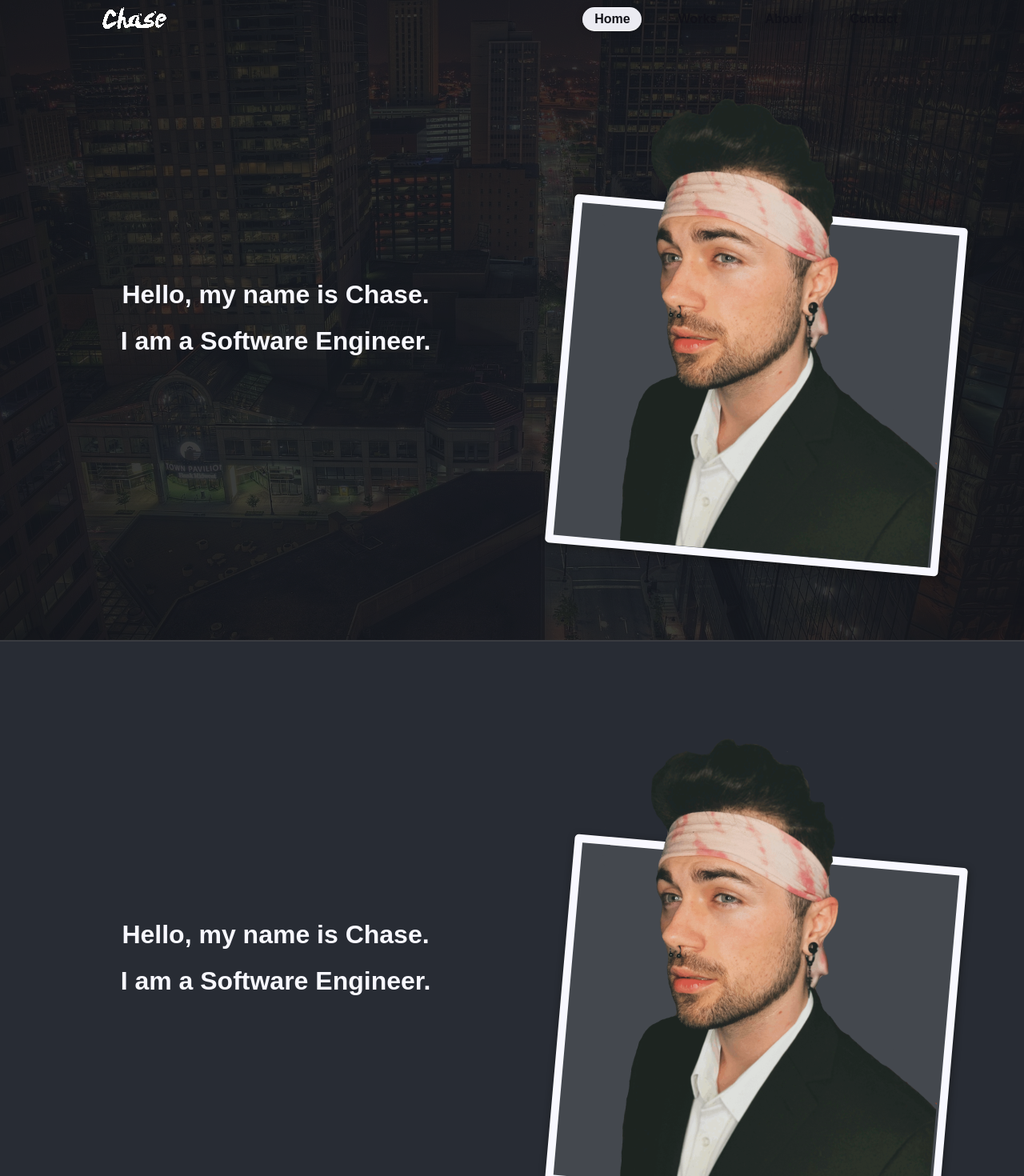
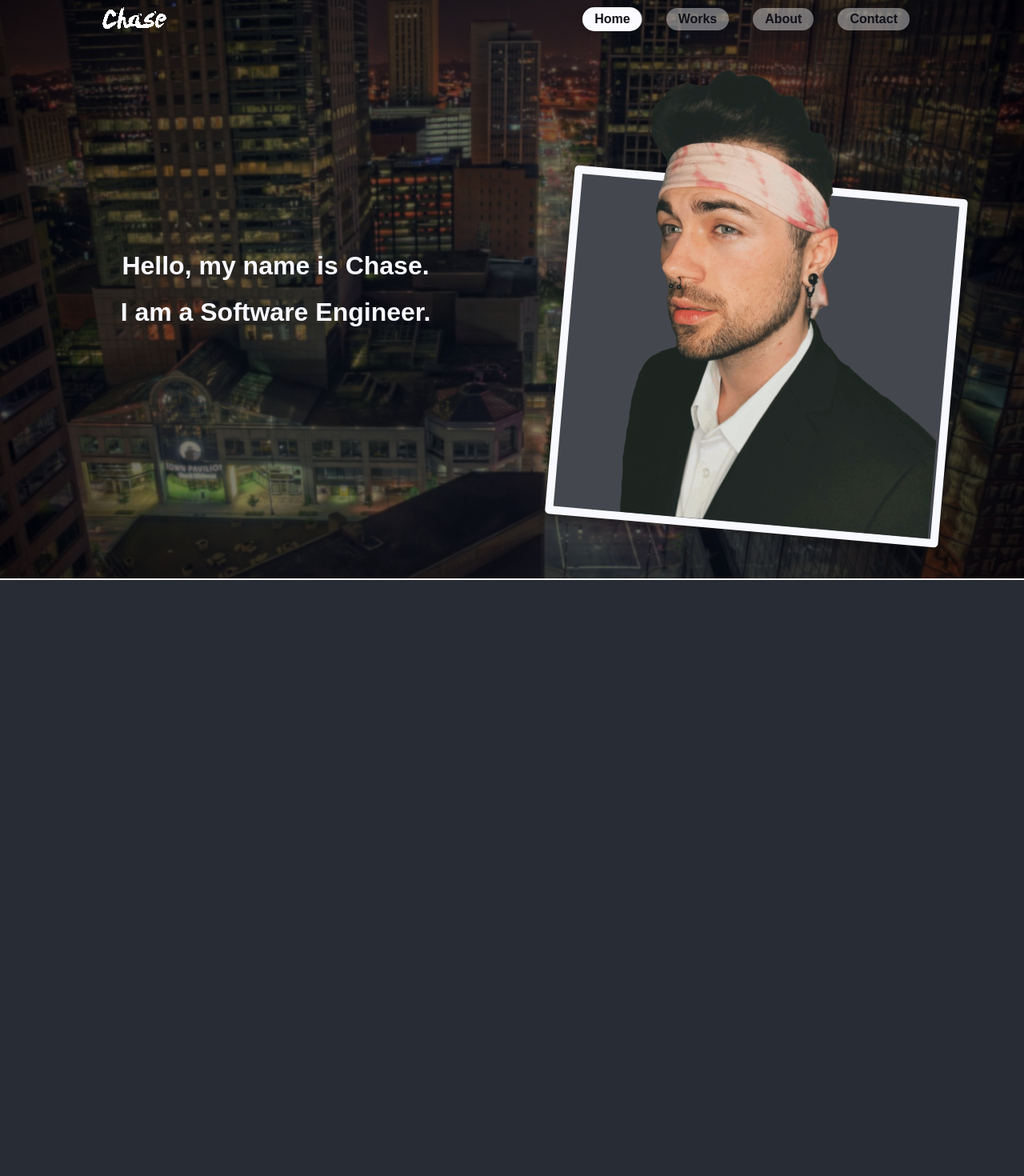
Before and after one commit to Chase-Simmons/Portfolio, a React (Create React App) app: page / in a window 1280 px wide. Shown: the top 1470 px of the page at 80% size. Built offline with nearby package versions, Linux system fonts and the light colour scheme; the HTML template or start-up script is replaced by a standard one.

Commit message:
background remapping, prep works size, added click and lock on navbar

```diff
--- a/src/components/home/home.css
+++ b/src/components/home/home.css
@@ -1,20 +1,17 @@
 .home {
-  height: 100vh;
-  width: 100vw;
-}
-.home-background {
-  position: absolute;
   max-height: 100vh;
   width: 100vw;
-  top: 0;
-  left: 0;
-  z-index: -5;
-  filter: brightness(30%);
-  opacity: 30%;
+  background-image: url('../../assets/background.jpg');
+  background-repeat: no-repeat;
+  background-size: cover;
   border-bottom: 2px solid #f8f8ff;
+  /* background-image:  */
+  /* filter: brightness(30%);
+  opacity: 30%; */
 }
 .home-container {
-  height: 40%;
+  height: 100%;
+  padding: 5%;
   padding-right: 5%;
   padding-left: 5%;
   margin-right: auto;
@@ -29,14 +26,10 @@
   height: 100%;
 }
 .home-left {
-  margin-top: 100px;
-
   flex: 0 0 50%;
   max-width: 50%;
 }
 .home-right {
-  margin-top: 100px;
-
   flex: 0 0 50%;
   max-width: 50%;
 }
@@ -73,3 +66,9 @@
   filter: brightness(92%);
   z-index: 2;
 }
+
+.home-fix {
+  height: 40%;
+  width: 100%;
+  background-color: #111111a0;
+}
--- a/src/components/home/home.js
+++ b/src/components/home/home.js
@@ -5,11 +5,12 @@ import Background from '../../assets/background.jpg';
 
 import './home.css';
 
+const particles = [];
+
 export default class Home extends Component {
   render() {
     return (
       <div className="home">
-        <img className="home-background" src={Background} />
         <div className="home-container">
           <div className="home-align">
             <div className="home-left">
@@ -18,10 +19,11 @@ export default class Home extends Component {
             </div>
             <div className="home-right">
               <div className="home-image">
-                <img src={Selfie} alt="image" className="home-selfie" />
+                <img src={Selfie} alt="home" className="home-selfie" />
               </div>
             </div>
           </div>
+          <div className="home-fix" />
         </div>
       </div>
     );
--- a/src/components/navbar/navbar.css
+++ b/src/components/navbar/navbar.css
@@ -49,7 +49,7 @@
   margin-left: 15px;
   padding: 5px 15px;
   text-decoration: none;
-  background: rgba(0, 0, 0, 0.05);
+  background: rgba(255, 255, 255, 0.4);
   border-radius: 20px;
   z-index: 10000;
   font-weight: bold;
--- a/src/components/navbar/navitem.js
+++ b/src/components/navbar/navitem.js
@@ -30,7 +30,7 @@ export default class NavItem extends Component {
 
     const props = this.props;
 
-    function onMouseLeave(e) {
+    function onMouseLeave() {
       props.onNavItem(false);
 
       setTimeout(() => {
@@ -42,9 +42,7 @@ export default class NavItem extends Component {
       }, 1000);
     }
 
-    function onMouseEnter(e) {
-      const thisNode = Nodes[props.name];
-
+    function onMouseEnter() {
       if (isTransitioning !== true) {
         isTransitioning = true;
         oldLocation = highlight.style.cssText;
@@ -66,11 +64,27 @@ export default class NavItem extends Component {
       }, 5);
     }
 
+    function onClick() {
+      const coords = {
+        width: Nodes[props.name].clientWidth,
+        height: Nodes[props.name].clientHeight,
+        top: Nodes[props.name].offsetTop - 1,
+        left: Nodes[props.name].offsetLeft,
+      };
+
+      highlight.style.width = `${coords.width}px`;
+      highlight.style.height = `${coords.height}px`;
+      highlight.style.transform = `translate(${coords.left}px, ${coords.top}px)`;
+
+      oldLocation = highlight.style.cssText;
+    }
+
     return (
       <li
         className="nav-item"
         onMouseEnter={onMouseEnter}
         onMouseLeave={onMouseLeave}
+        onClick={onClick}
         style={{ color: this.textColor }}
       >
         {this.props.name}
--- a/src/components/works/works.css
+++ b/src/components/works/works.css
@@ -0,0 +1,16 @@
+.works {
+  width: 100vw;
+  height: 100vh;
+}
+.works-svg {
+  display: flex;
+  justify-content: baseline;
+  width: 100%;
+  height: 100%;
+}
+
+.works-svg-path {
+  top: 0;
+  width: 100%;
+  height: 100%;
+}
--- a/src/components/works/works.js
+++ b/src/components/works/works.js
@@ -8,21 +8,15 @@ import './works.css';
 export default class Home extends Component {
   render() {
     return (
-      <div className="home">
-        <img className="home-background" src={Background} />
-        <div className="home-container">
-          <div className="home-align">
-            <div className="home-left">
-              <h1 className="home-intro">Hello, my name is Chase.</h1>
-              <h1 className="home-intro">I am a Software Engineer.</h1>
-            </div>
-            <div className="home-right">
-              <div className="home-image">
-                <img src={Selfie} alt="image" className="home-selfie" />
-              </div>
-            </div>
-          </div>
-        </div>
+      <div className="works">
+        {/* <svg className="works-svg">
+          <path
+            className="works-svg-path"
+            fill="#f8f8ff"
+            fill-opacity="1"
+            d="M0,96L48,133.3C96,171,192,245,288,272C384,299,480,277,576,240C672,203,768,149,864,117.3C960,85,1056,75,1152,112C1248,149,1344,235,1392,277.3L1440,320L1440,320L1392,320C1344,320,1248,320,1152,320C1056,320,960,320,864,320C768,320,672,320,576,320C480,320,384,320,288,320C192,320,96,320,48,320L0,320Z"
+          ></path>
+        </svg> */}
       </div>
     );
   }
```
Also changed, not shown: src/assets/background.jpg.
